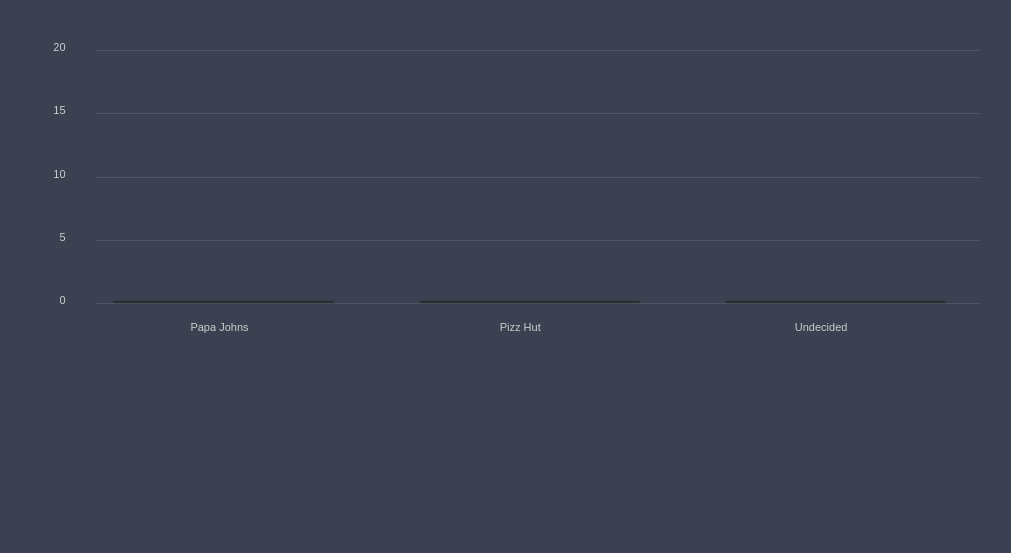
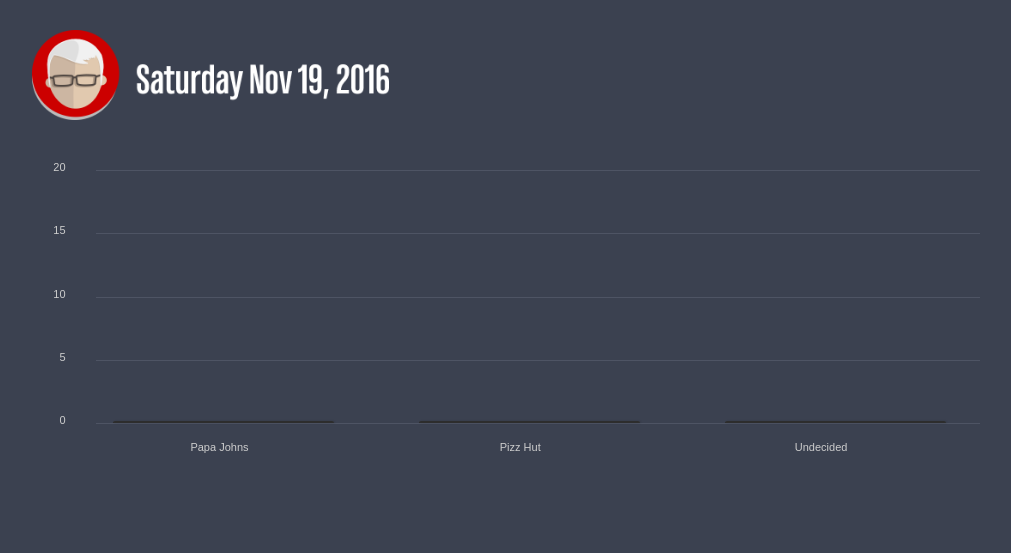
Before and after one commit to chrisgonzalez/squirrelly, a website: page public/viz.html in a window 1280 px wide. Shown: the whole page, without its empty margins (102-1113 px from the left). Drawn offline with nearby package versions, Linux system fonts and the light colour scheme; no server answers.

Commit message:
add date image

```diff
--- a/public/viz.html
+++ b/public/viz.html
@@ -188,7 +188,18 @@
               background-image: -webkit-linear-gradient(left, #00c5ff 0%, #00c5ff 47%, #0383a9 50%, #0383a9 100%);
               background-image: linear-gradient(to right, #00c5ff 0%, #00c5ff 47%, #0383a9 50%, #0383a9 100%);
             }
+            .date {
+                margin: 30px auto 0;
+                position: relative;
+                width: 80%;
+            }
+            .date-img {
+                height: 90px;
+            }
         </style>
+        <div class="date">
+            <img class="date-img" src="img/cooper-date.png"/>
+        </div>
         <div id="bar-chart">
           <div class="graph">
             <ul class="x-axis">
```
